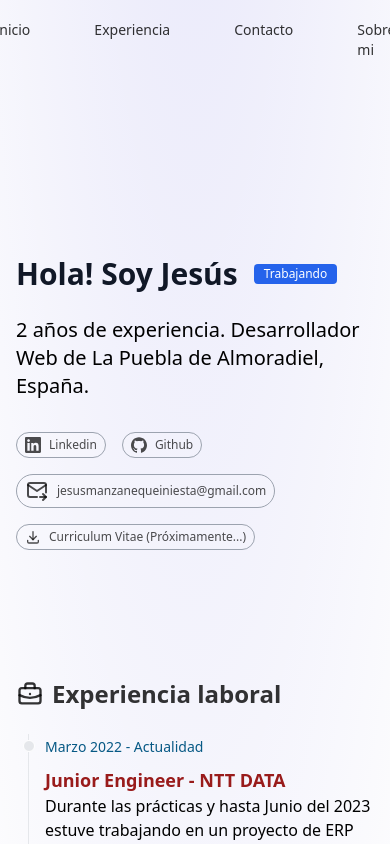
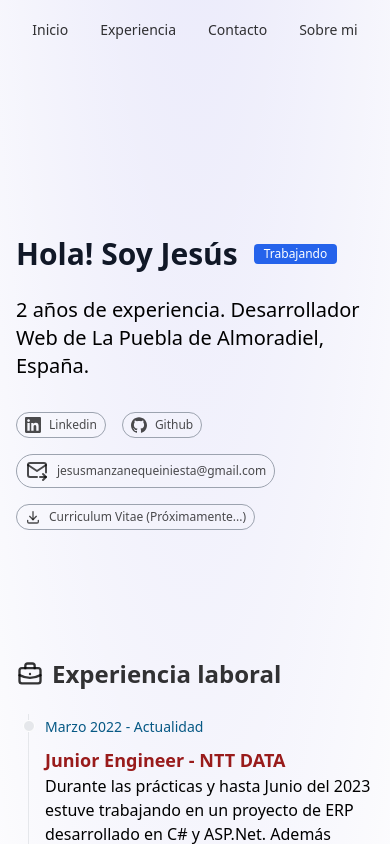
Before and after one commit to jmanzani/porfolio-next, a Next.js app: page / in a window 390 px wide. Shown: the top 844 px of the page. Built offline with nearby package versions, Linux system fonts and the light colour scheme.

Commit message:
Header change to Mobile phones

```diff
--- a/src/components/Header.js
+++ b/src/components/Header.js
@@ -1,12 +1,12 @@
 export default function Header() {
   return (
-    <header className="flex px-3 text-sm font-medium justify-center items-center py-5 w-full xl:w-[1120px] mx-auto">
-      <nav className="flex flex-row gap-x-10 opacity-80">
-        <a className="hover:bg-white/10 rounded-full px-3 transition" href="#top">Inicio</a>
-        <a className="hover:bg-white/10 rounded-full px-3 transition" href="#experiencia">Experiencia</a>
-        <a className="hover:bg-white/10 rounded-full px-3 transition" href="#contacto">Contacto</a>
+    <header className="flex px-2 text-sm font-medium justify-center items-center py-5 w-full xl:w-[1120px] mx-auto">
+      <nav className="flex flex-row gap-x-4 opacity-80">
+        <a className="hover:bg-white/10 rounded-full px-2 transition" href="#top">Inicio</a>
+        <a className="hover:bg-white/10 rounded-full px-2 transition" href="#experiencia">Experiencia</a>
+        <a className="hover:bg-white/10 rounded-full px-2 transition" href="#contacto">Contacto</a>
         {/* <a className="hover:bg-white/10 rounded-full px-3 transition" href="#proyectos">Proyectos</a> */}
-        <a className="hover:bg-white/10 rounded-full px-3 transition" href="#sobre-mi">Sobre mi</a>
+        <a className="hover:bg-white/10 rounded-full px-2 transition" href="#sobre-mi">Sobre mi</a>
       </nav>
     </header>
   )
```
